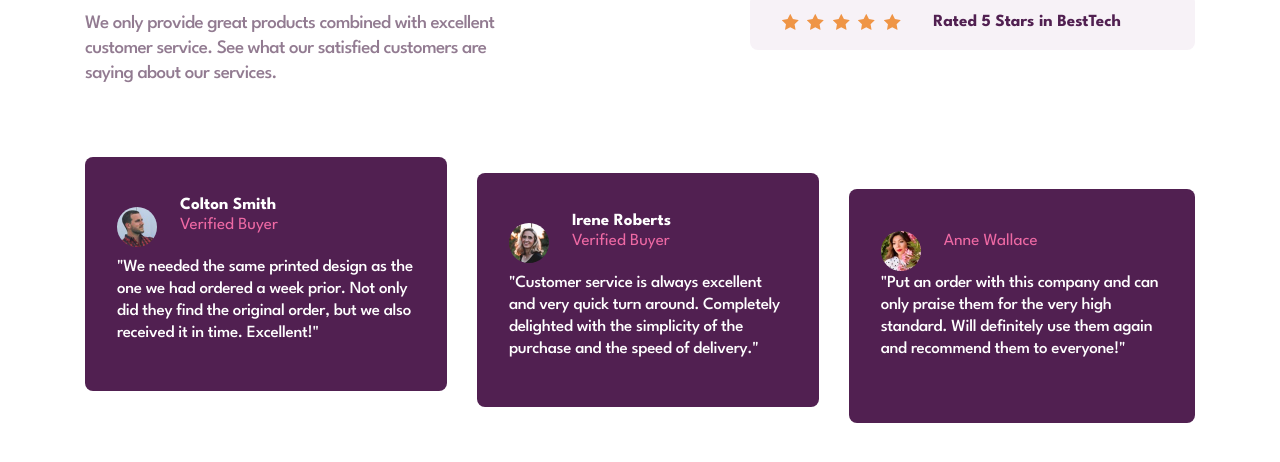
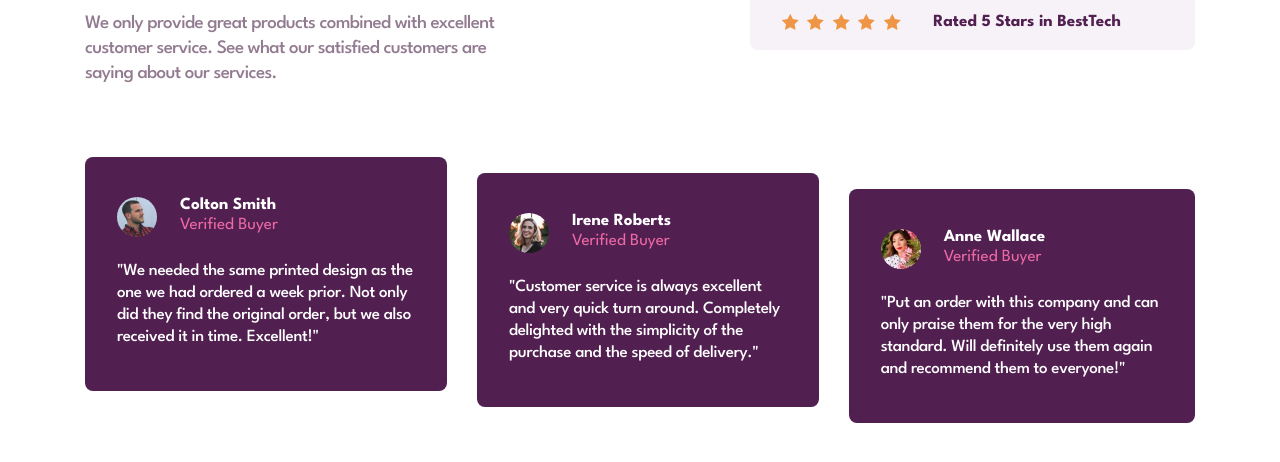
Before and after one commit to ionStici/social-proof-section, a website: page index.html in a window 1280 px wide. Shown: the part 268-730 px from the top of the page. Drawn offline with Linux system fonts and the light colour scheme.

Commit message:
Correct the profile box alignment

```diff
--- a/index.html
+++ b/index.html
@@ -92,8 +92,8 @@
                 <div class="review__profile-box">
                     <img class="review__profile-img" src="./images/image-anne.jpg" alt="User profile image">
                     <div class="review__name-box">
-                        <p class="review__name"></p>
-                        <p class="review__status">Anne Wallace</p>
+                        <p class="review__name">Anne Wallace</p>
+                        <p class="review__status">Verified Buyer</p>
                     </div>
                 </div>
 
--- a/sass/_review-box.scss
+++ b/sass/_review-box.scss
@@ -26,7 +26,8 @@
 
     &__profile-box {
         display: flex;
-        align-items: center;
+        margin-bottom: 23px;
+        // align-items: center;
     }
 
     &__profile-img {
@@ -37,7 +38,7 @@
     }
 
     &__name-box {
-        margin-bottom: 23px;
+        // margin-bottom: 23px;
     }
 
     &__name {
```
Also changed, not shown: style.css.
